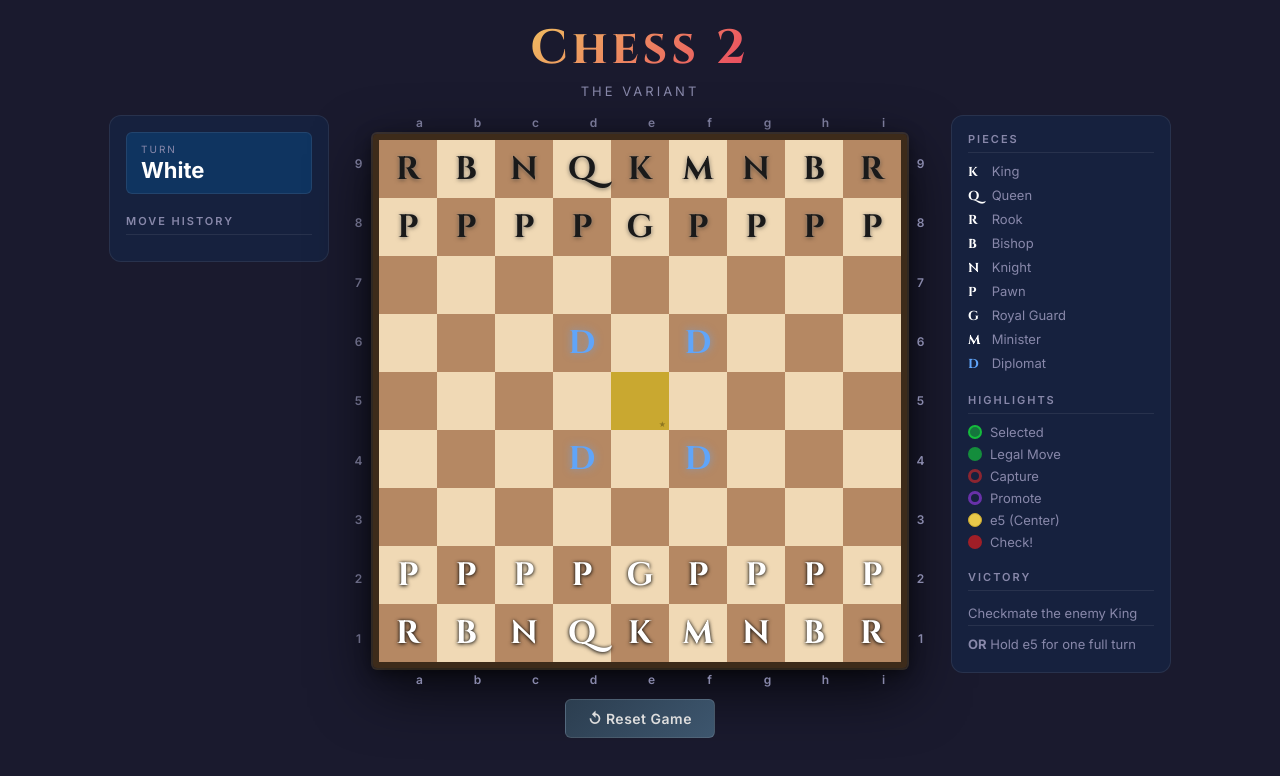
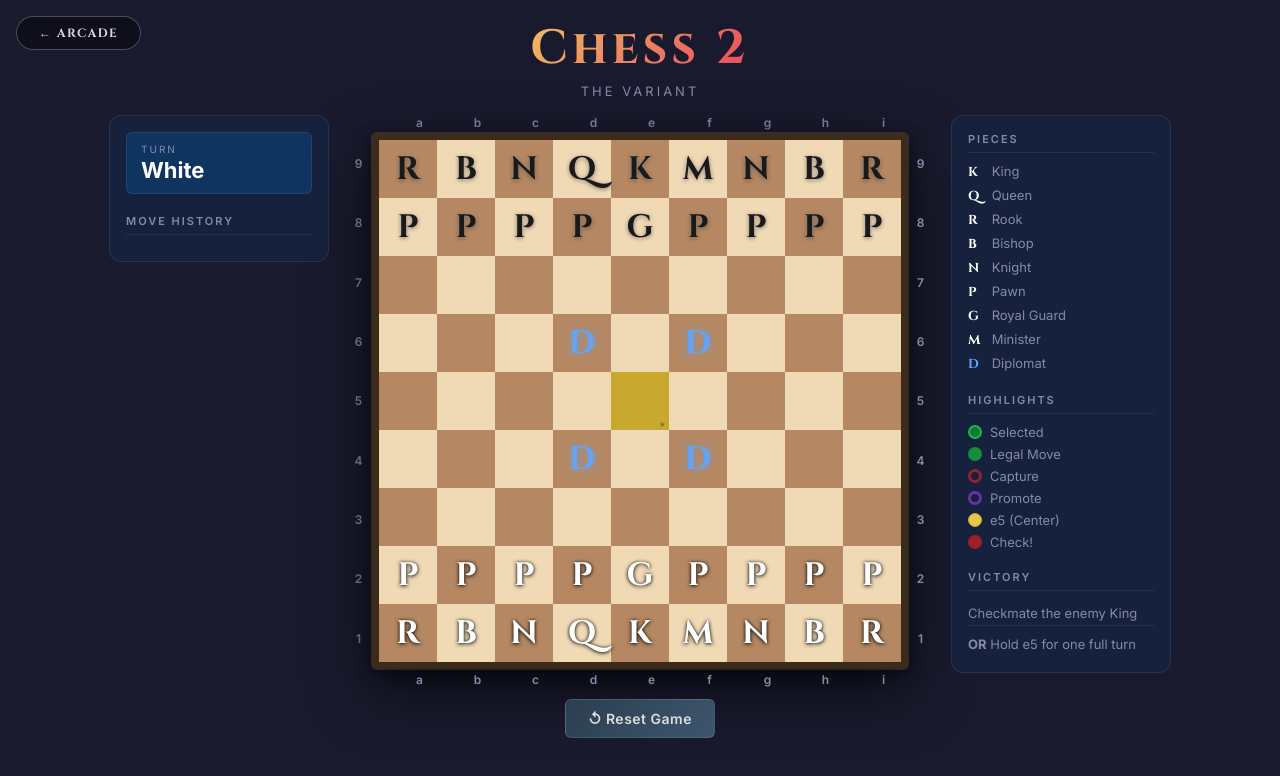
Before and after one commit to sidraut264/timeflo, a website built with Vite: page chess2/index.html in a window 1280 px wide. Built offline with nearby package versions, Linux system fonts and the light colour scheme.

Commit message:
feat: add Chess 2 game to arcade and include back navigation button

```diff
--- a/chess2/index.html
+++ b/chess2/index.html
@@ -11,6 +11,9 @@
   </head>
   <body>
     <div id="app">
+      <!-- Arcade Back Button -->
+      <a href="../index.html" class="back-btn">← ARCADE</a>
+
       <!-- Header -->
       <header class="app-header">
         <h1 class="game-title">Chess 2</h1>
--- a/chess2/src/styles/main.css
+++ b/chess2/src/styles/main.css
@@ -1,3 +1,39 @@
+@import url('https://fonts.googleapis.com/css2?family=Inter:wght@400;500;600;700&family=Cinzel:wght@700&display=swap');
+
+/* Arcade Back Button */
+.back-btn {
+  position: fixed;
+  top: 16px;
+  left: 16px;
+  background: rgba(0,0,0,0.4);
+  backdrop-filter: blur(8px);
+  border: 1px solid rgba(255,255,255,0.25);
+  border-radius: 30px;
+  padding: 8px 22px;
+  color: rgba(255,255,255,0.85);
+  font-size: 0.75rem;
+  letter-spacing: 0.12em;
+  text-decoration: none;
+  text-transform: uppercase;
+  font-family: 'Cinzel', serif;
+  font-weight: 700;
+  z-index: 1000;
+  transition: all 0.3s;
+}
+.back-btn:hover {
+  background: rgba(255,255,255,0.2);
+  color: #fff;
+  border-color: rgba(255,255,255,0.5);
+}
+@media (max-width: 768px) {
+  .back-btn {
+    top: 12px;
+    left: 12px;
+    padding: 6px 14px;
+    font-size: 0.65rem;
+  }
+}
+
 /* ============================================================
    Chess 2 — Main Stylesheet
    Design: Dark theme, warm board, premium typography
```
Also changed, not shown: arcade.html (+1 -0 lines), index.html (+1 -0 lines).
